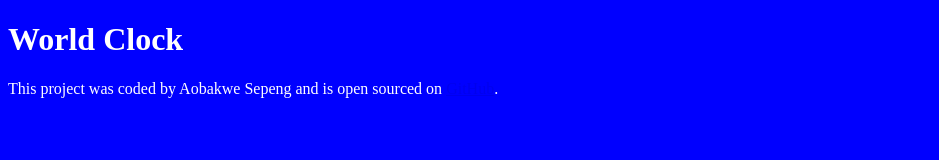
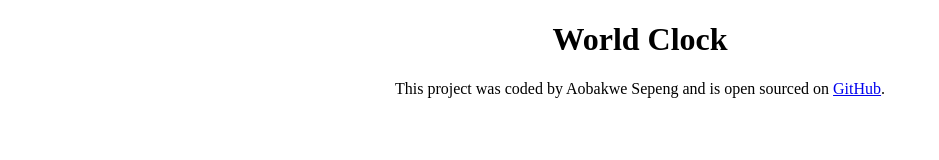
Before and after one commit to aobakwesep/World-Clock, a plain HTML site: page index.html in a window 1280 px wide. Shown: the whole page, without its empty margins (0-939 px from the left). Drawn offline with Linux system fonts and the light colour scheme.

Commit message:
Added basic style

```diff
--- a/src/style.css
+++ b/src/style.css
@@ -1,4 +1,8 @@
-body{
-    background: blue;
-    color: white;
+h1{
+    text-align: center;
 }
+
+footer{
+    text-align: center;
+
+}
```
